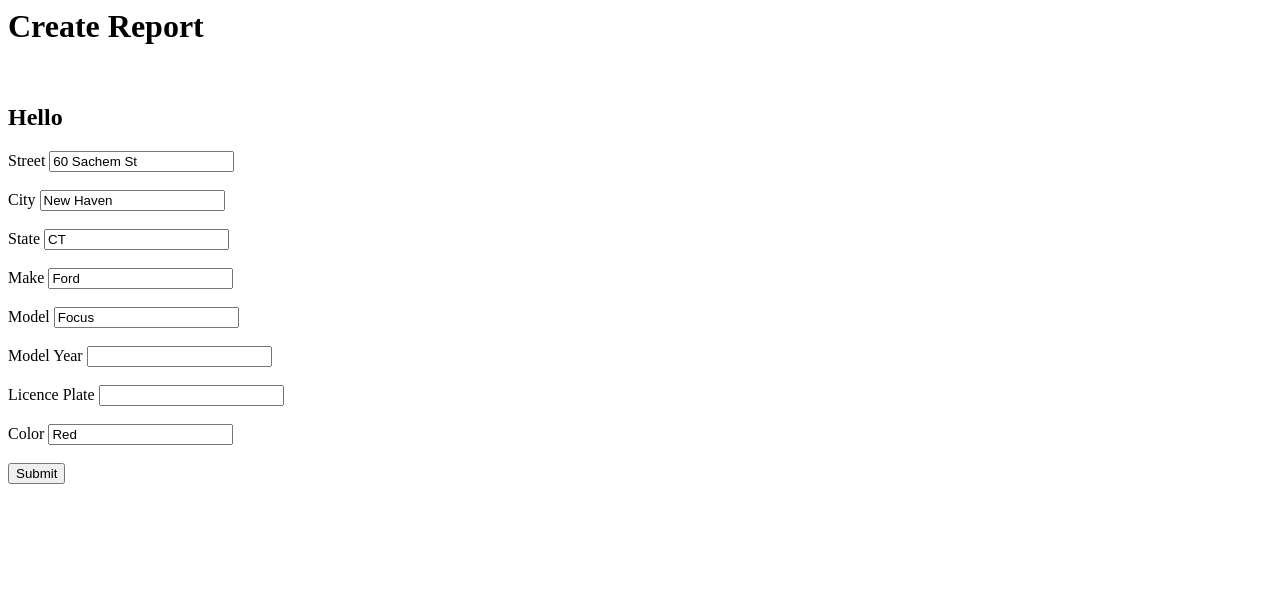
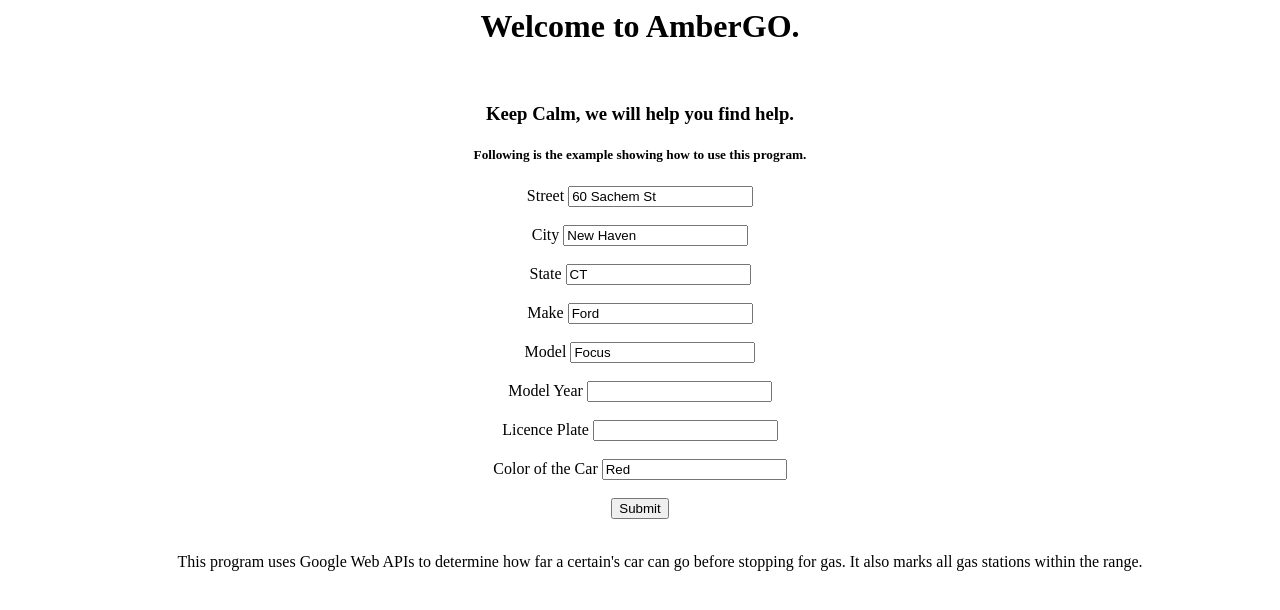
Before and after one commit to CoolKidsTable/AmberGO, a Flask app: page / in a window 1280 px wide. Shown: the top 610 px of the page. Run offline with Flask 2, Linux system fonts and the light colour scheme.

Commit message:
Polished UI

```diff
--- a/templates/gasLocMap.html
+++ b/templates/gasLocMap.html
@@ -41,7 +41,7 @@
             </div>
             <div id="second">
                 <h2>
-                    Infobox
+                    Suspect Information
                 </h2>
                 <ul>
                     <li>
--- a/templates/reportpage.html
+++ b/templates/reportpage.html
@@ -3,13 +3,16 @@
 
     </head>
     <body>
-        <h1>
-            Create Report
+        <h1 style = "text-align:center;">
+            Welcome to AmberGO.
         </h1><br>
-        <h2>
-            Hello {{  name  }}
-        </h2>
-        <form method = "POST">
+        <h3 style = "text-align:center;">
+            Keep Calm, we will help you find help.
+        </h3>
+        <h5 style = "text-align:center;">
+            Following is the example showing how to use this program.
+        </h5>
+        <form method = "POST" style = "text-align:center;">
             Street <input type = "text" value = "60 Sachem St" name = "street" required><br><br>
             City <input type = "text" value = "New Haven" name = "city" required><br><br>
             State <input type = "text" value ="CT" name = "state" required><br><br>
@@ -17,8 +20,13 @@
             Model <input type = "text" value = "Focus" name = "model" required><br><br>
             Model Year <input type = "text" name = "model_year"><br><br>
             Licence Plate <input type = "text" name = "licence_plate"><br><br>
-            Color <input type = "text" value = "Red" name = "color" required><br><br>
+            Color of the Car <input type = "text" value = "Red" name = "color" required><br><br>
             <input type = "submit" value = "Submit" name = "submit"><br><br>
         </form>
+        <ul>
+            <p style = "text-align:center;">
+                 This program uses Google Web APIs to determine how far a certain's car can go before stopping for gas. It also marks all gas stations within the range.
+            </p>
+        </ul>
     </body>
 </html>
```
